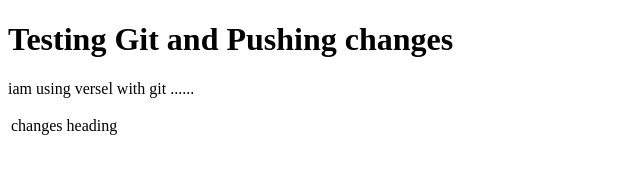
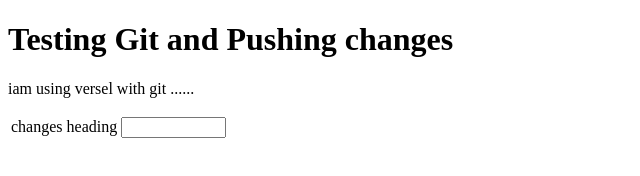
Before and after one commit to adarshasr/test-git, a plain HTML site: page index.html in a window 1280 px wide. Shown: the whole page, without its empty margins (0-640 px from the left). Drawn offline with Linux system fonts and the light colour scheme.

Commit message:
addinput

```diff
--- a/index.html
+++ b/index.html
@@ -17,6 +17,9 @@
             <td>
                 <label>changes heading</label>
             </td>
+            <td>
+                <input type="text" size="10" maxlength="5">
+            </td>
         </tr>
     </table>
 </body>
```
